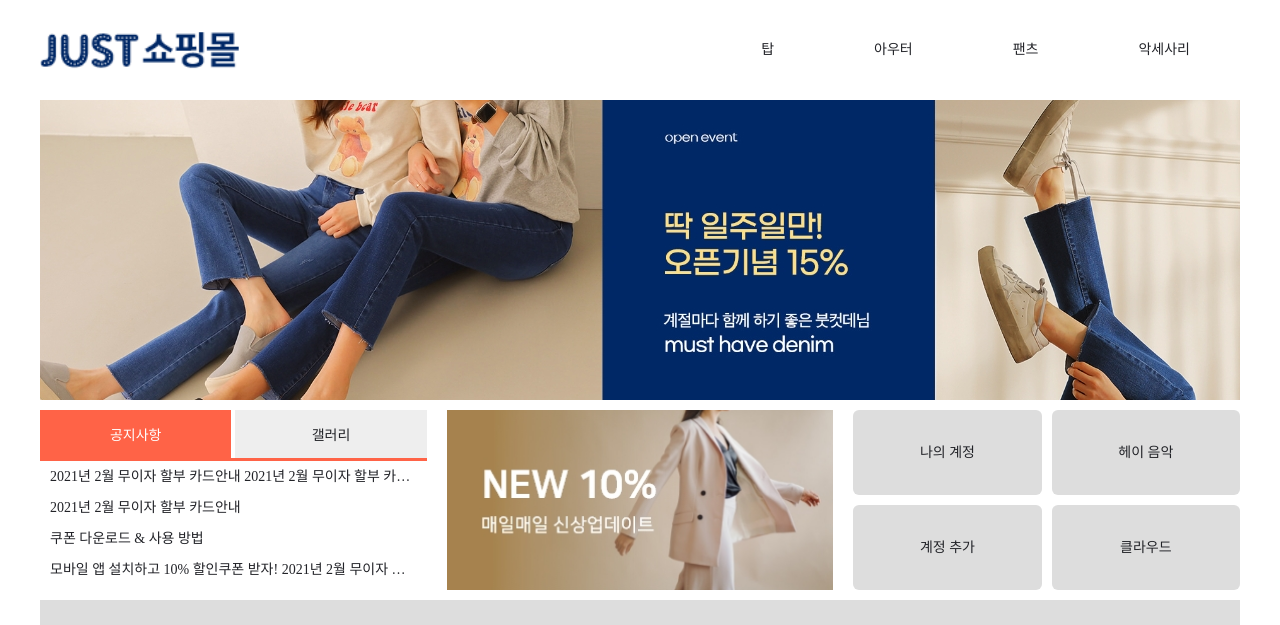
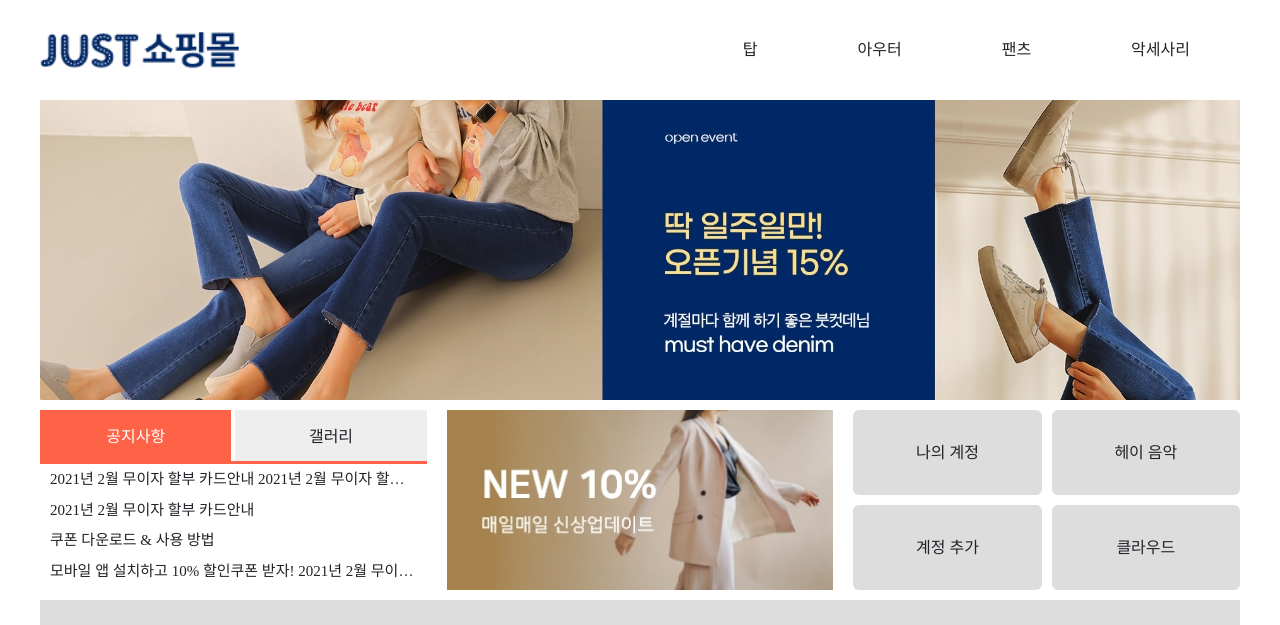
Before and after one commit to hyojung1126/2023-05-08-web_design_test, a plain HTML site: page index.html in a window 1280 px wide. Shown: the top 625 px of the page. Drawn offline with Linux system fonts and the light colour scheme.

Commit message:
web_design_test

```diff
--- a/css/common.css
+++ b/css/common.css
@@ -56,6 +56,7 @@ body {
 
 .gnb > li {
     position: relative;
+    font-size: 16px;
 }
 
 .gnb > li > a {
@@ -76,7 +77,7 @@ body {
     bottom: 0;
     left: 0;
     width: 100%;
-    height: 3px;
+    height: 5px;
     background-color: tomato;
 }
 
@@ -135,6 +136,7 @@ body {
     position: relative;
     display: flex;
     gap: 4px;
+    font-size: 16px;
 }
 
 .tab_title a {
@@ -168,6 +170,7 @@ body {
     top: 0;
     left: 0;
     width: 100%;
+    font-size: 15px;
 }
 
 .tab_contents .notice li a {
@@ -175,7 +178,7 @@ body {
     white-space: nowrap;
     overflow: hidden;
     text-overflow: ellipsis;
-    padding: 5px 10px;
+    padding: 4px 10px;
 }
 
 .tab_contents .notice li a:hover {
@@ -220,6 +223,7 @@ body {
     border-radius: 6px;
     align-items: center;
     justify-content: center;
+    font-size: 16px;
 }
 
 .link a:hover {
```
